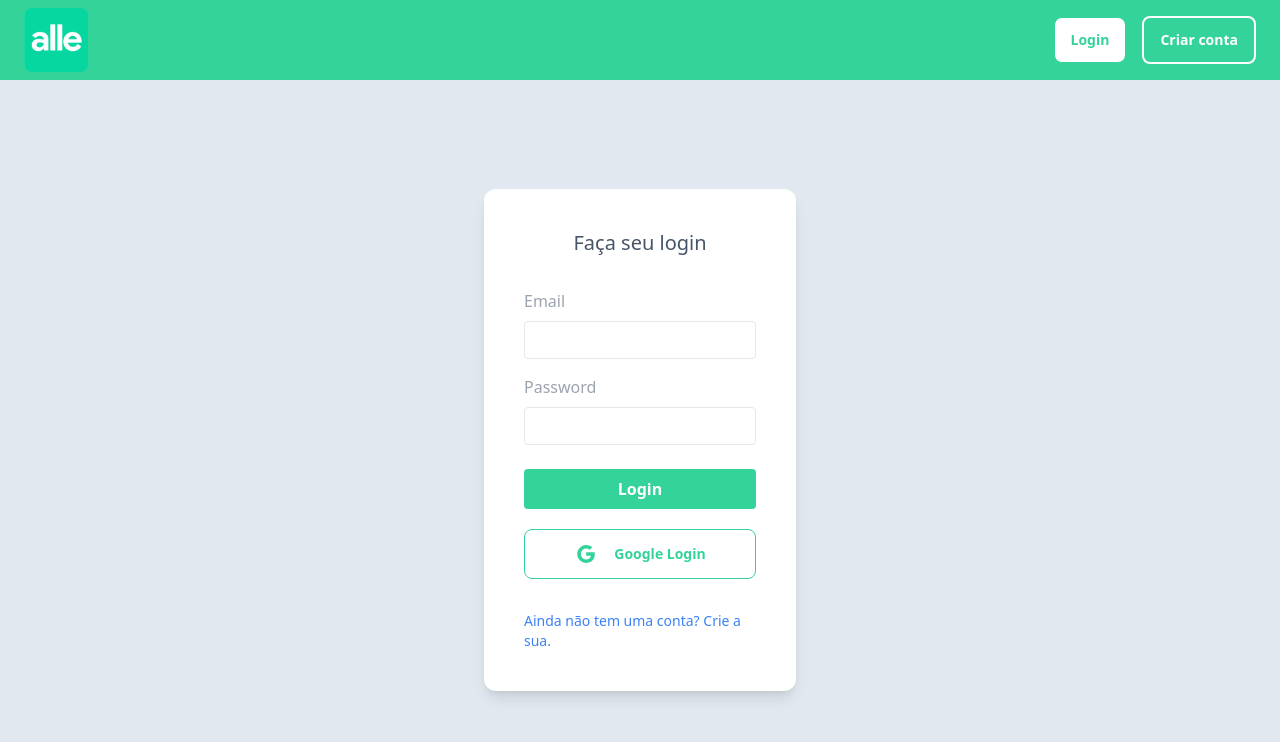
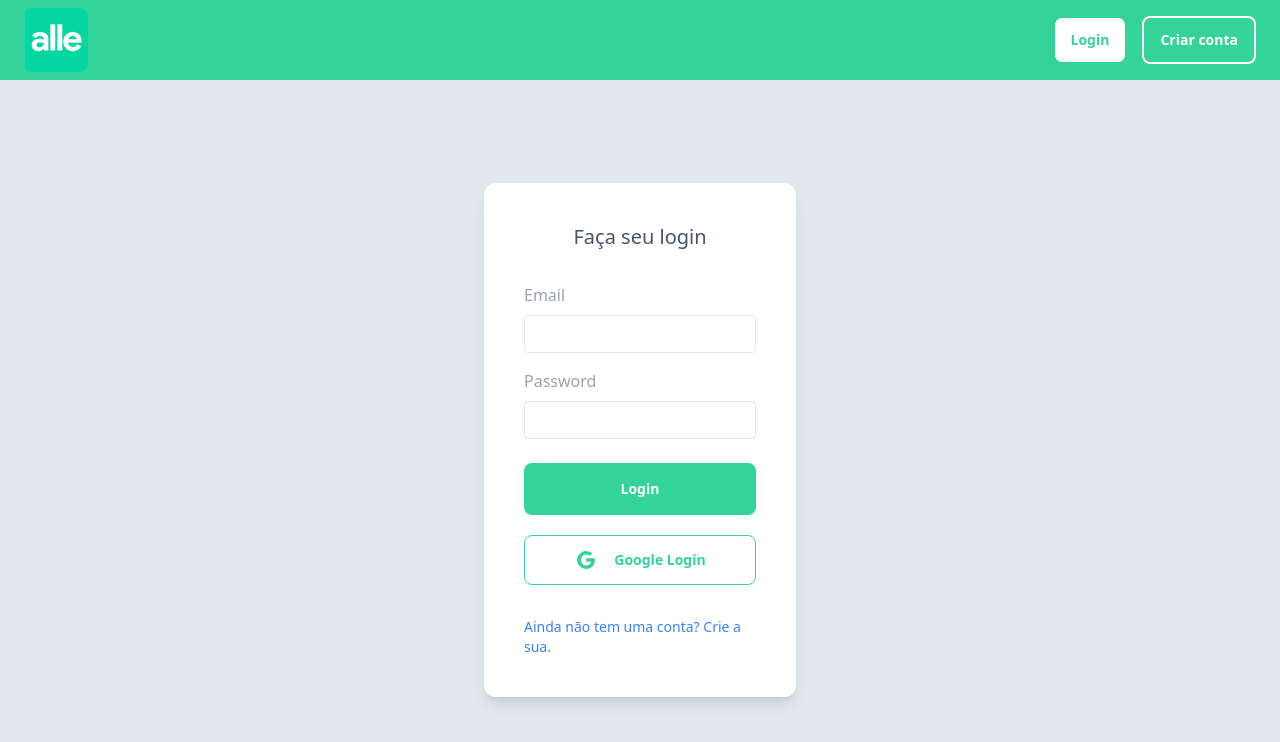
Before and after one commit to davialves1/alle, a React (Vite) app: page /login in a window 1280 px wide. Shown: the top 742 px of the page. Built offline with nearby package versions, Linux system fonts and the light colour scheme; no server answers.

Commit message:
design fixes

```diff
--- a/src/common/alle-ui/AlleLogin.tsx
+++ b/src/common/alle-ui/AlleLogin.tsx
@@ -14,7 +14,6 @@ import { AppContext } from '../AppContext';
 import { Link, useNavigate } from 'react-router-dom';
 import { initializeApp } from 'firebase/app';
 import { firebaseConfig } from '../../FirebaseConfig';
-import { AiOutlineGoogle } from 'react-icons/ai';
 
 const app = initializeApp(firebaseConfig);
 const auth = getAuth(app);
@@ -44,6 +43,7 @@ const AlleLogin = () => {
     onAuthStateChanged(auth, (loggedUser) => {
       if (loggedUser) {
         setAlleUser(loggedUser);
+        navigate('/');
       }
     });
   }, []);
--- a/src/pages/LoginPage.tsx
+++ b/src/pages/LoginPage.tsx
@@ -52,7 +52,7 @@ function LoginPage() {
   };
 
   const onLogin = () => {
-    onLogout();
+    setUser(null);
     setPersistence(auth, browserSessionPersistence)
       .then(async () => {
         return signInWithRedirect(auth, provider).catch((e) =>
@@ -98,13 +98,17 @@ function LoginPage() {
               />
             </div>
             <div className='flex flex-col items-center justify-between'>
-              <button
+              {/* <button
                 className='bg-emerald-400 hover:bg-emerald-300 text-white font-bold py-2 px-4 rounded focus:outline-none w-full focus:shadow-outline'
                 type='submit'
               >
                 Login
-              </button>
+              </button> */}
+              <AlleButton className='py-4 w-full' type='submit'>
+                Login
+              </AlleButton>
               <AlleButton
+                type='button'
                 className='mt-5 w-full'
                 onClick={onLogin}
                 icon={<AiOutlineGoogle size={24} className='mr-4' />}
--- a/src/pages/user/UserPage.tsx
+++ b/src/pages/user/UserPage.tsx
@@ -4,13 +4,14 @@ import AlleBody from '../../common/alle-ui/AlleBody';
 import AlleHeader from '../../common/alle-ui/AlleHeader';
 import CreateOffer from './CreateOffer';
 import { useNavigate } from 'react-router-dom';
+import { AlleUser } from '../../common/models/AlleUser';
 
 const UserPage = () => {
-  const { user } = useContext(AppContext);
+  const { user }: { user: AlleUser } = useContext(AppContext);
 
   const navigate = useNavigate();
 
-  if (!user) {
+  if (!user || !user.email) {
     navigate('/');
     return <></>;
   }
```
